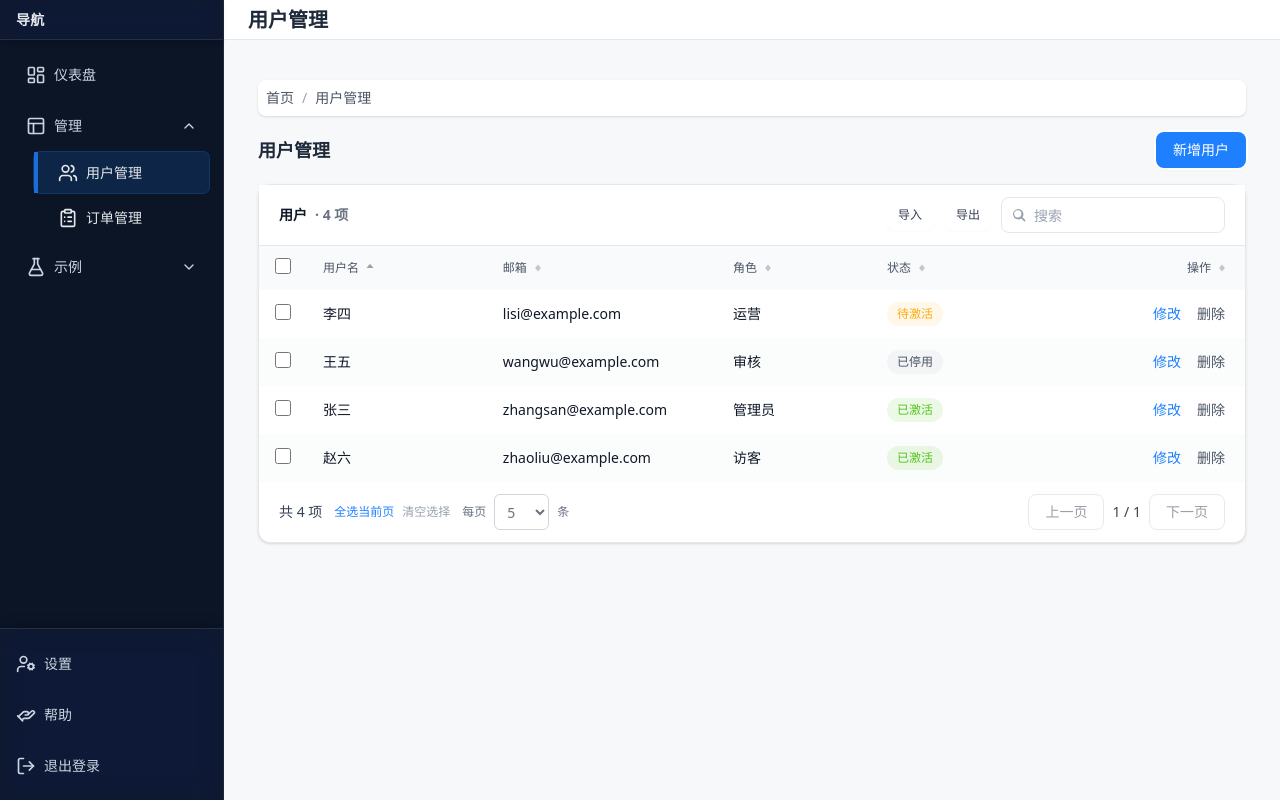
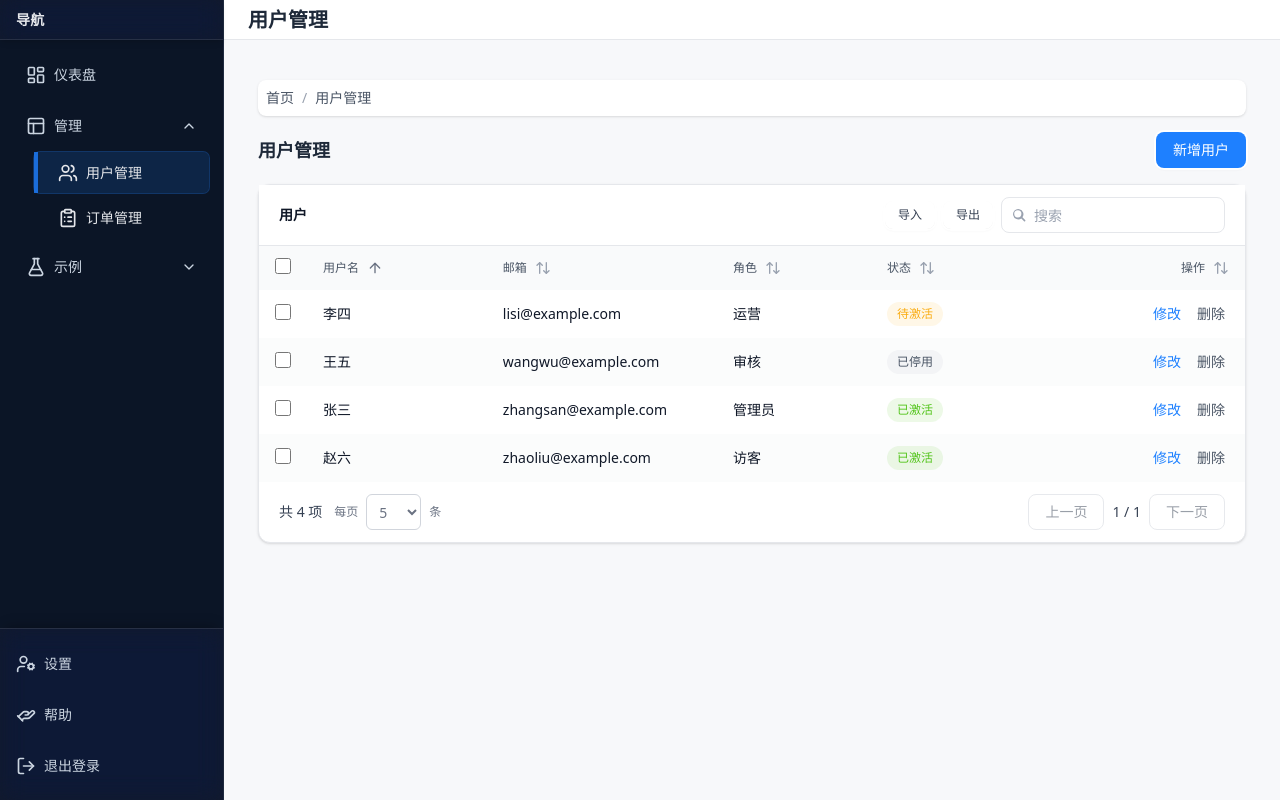
Before and after one commit to zhoumingxuan/sass-ui, a Next.js app: page /users in a window 1280 px wide. Built offline with nearby package versions, Linux system fonts and the light colour scheme.

Commit message:
表格控件修改

```diff
--- a/src/app/demo/table/page.tsx
+++ b/src/app/demo/table/page.tsx
@@ -200,7 +200,6 @@ export default function TableDemo() {
   const [pageSize, setPageSize] = useState(5);
   const [selectedKeys, setSelectedKeys] = useState<Array<string | number>>([]);
   const [selectedRows, setSelectedRows] = useState<Row[]>([]);
-  const [focusedRow, setFocusedRow] = useState<Row | null>(null);
 
   const filtered = useMemo(() => {
     const q = query.trim().toLowerCase();
@@ -288,8 +287,8 @@ export default function TableDemo() {
       </Card>
 
       <Table<Row>
+        className="mt-6"
         title="项目工单"
-        description={focusedRow ? `聚焦项目：${focusedRow.project}` : '选择行或使用键盘上下键以浏览详情'}
         columns={columns}
         data={paged}
         page={page}
@@ -310,13 +309,6 @@ export default function TableDemo() {
             setSelectedRows(rows);
           },
           headerTitle: '选择全部项目',
-          controls: selectedRows.length
-            ? (
-                <ActionLink onClick={() => console.log('archive', selectedRows.length)}>
-                  批量归档
-                </ActionLink>
-              )
-            : null,
         }}
         toolbar={
           <div className="flex items-center gap-2">
@@ -331,7 +323,6 @@ export default function TableDemo() {
             </Button>
           </div>
         }
-        onFocusedRowChange={(_, row) => setFocusedRow(row)}
         footerExtra={
           selectedRows.length > 0 ? (
             <div className="flex items-center gap-2 text-gray-500">
--- a/src/app/page.tsx
+++ b/src/app/page.tsx
@@ -159,7 +159,6 @@ export default function Home() {
   const [pageSize, setPageSize] = useState(5);
   const [selectedKeys, setSelectedKeys] = useState<Array<string | number>>([]);
   const [selectedRows, setSelectedRows] = useState<Row[]>([]);
-  const [focusedMember, setFocusedMember] = useState<Row | null>(null);
 
   const filtered = useMemo(() => {
     const q = query.trim().toLowerCase();
@@ -242,8 +241,6 @@ export default function Home() {
     setPage(1);
   };
 
-  const focusHint = focusedMember ? `当前聚焦成员：${focusedMember.name}` : "选择或使用上下键查看详情";
-
   return (
     <Layout
       menuItems={menuItems}
@@ -288,8 +285,8 @@ export default function Home() {
         </div>
       </Card>
 
-      <div className="mb-3 text-sm text-gray-500">{focusHint}</div>
       <Table<Row>
+        className="mt-6"
         title="员工"
         columns={columns}
         data={paged}
@@ -323,7 +320,6 @@ export default function Home() {
             </Button>
           </div>
         }
-        onFocusedRowChange={(_, row) => setFocusedMember(row)}
         footerExtra={
           selectedRows.length > 0 ? (
             <div className="flex items-center gap-2 text-gray-500">
--- a/src/app/users/page.tsx
+++ b/src/app/users/page.tsx
@@ -44,7 +44,8 @@ export default function Users() {
   const [selectedKeys, setSelectedKeys] = useState<Array<string | number>>([]);
   const [selectedRows, setSelectedRows] = useState<Row[]>([]);
 
-  const columns: Column<Row>[] = useMemo(() => [
+  const columns: Column<Row>[] = useMemo(
+    () => [
       { key: 'username', title: '用户名', minWidth: 160, flex: 1.2, sortable: true },
       {
         key: 'email',
@@ -77,7 +78,9 @@ export default function Users() {
           </div>
         ),
       },
-  ], []);
+    ],
+    [],
+  );
 
   const filtered = useMemo(() => {
     const q = query.trim().toLowerCase();
@@ -116,7 +119,10 @@ export default function Users() {
   }, [filtered]);
 
   const total = filtered.length;
-  const paged = useMemo(() => filtered.slice((page - 1) * pageSize, page * pageSize), [filtered, page, pageSize]);
+  const paged = useMemo(
+    () => filtered.slice((page - 1) * pageSize, page * pageSize),
+    [filtered, page, pageSize],
+  );
 
   const sortableFields: Array<keyof Row> = ['username', 'role', 'status'];
   const handleSort = (key: Column<Row>['key']) => {
@@ -154,6 +160,7 @@ export default function Users() {
         <Button onClick={() => setShowAdd(true)}>新增用户</Button>
       </div>
       <Table<Row>
+        className="mt-4"
         title="用户"
         columns={columns}
         data={paged}
@@ -175,9 +182,6 @@ export default function Users() {
             setSelectedRows(rows);
           },
           headerTitle: '选择用户',
-          controls: selectedRows.length ? (
-            <ActionLink onClick={() => console.log('disable', selectedRows.length)}>批量停用</ActionLink>
-          ) : null,
         }}
         toolbar={
           <div className="flex items-center gap-2">
@@ -193,6 +197,7 @@ export default function Users() {
           selectedRows.length > 0 ? (
             <div className="flex items-center gap-2 text-gray-500">
               <span>批量操作：</span>
+              <ActionLink onClick={() => console.log('disable', selectedRows.length)}>批量停用</ActionLink>
               <ActionLink onClick={() => console.log('reset-password', selectedRows.length)}>重置密码</ActionLink>
             </div>
           ) : null
--- a/src/components/Table.tsx
+++ b/src/components/Table.tsx
@@ -2,6 +2,7 @@
 
 import type { CSSProperties, KeyboardEvent, MouseEvent } from 'react';
 import { ReactNode, useEffect, useMemo, useRef, useState } from 'react';
+import { ArrowDown, ArrowUp, ArrowUpDown } from 'lucide-react';
 import Pagination from './Pagination';
 import { controlRing } from './formStyles';
 
@@ -41,7 +42,6 @@ type RowSelection<T> = {
   isRowSelectable?: (row: T, index: number) => boolean;
   columnWidth?: number;
   headerTitle?: string;
-  controls?: ReactNode;
   enableSelectAll?: boolean;
 };
 
@@ -95,6 +95,18 @@ function useIndeterminate(checked: boolean, indeterminate?: boolean) {
     }
   }, [checked, indeterminate]);
   return ref;
+}
+
+function SortIcon({ active, direction }: { active: boolean; direction?: SortDirection }) {
+  if (!active) {
+    return <ArrowUpDown className="h-4 w-4 text-gray-400" aria-hidden />;
+  }
+  const iconClass = 'h-4 w-4 text-gray-500';
+  return direction === 'asc' ? (
+    <ArrowUp className={iconClass} aria-hidden />
+  ) : (
+    <ArrowDown className={iconClass} aria-hidden />
+  );
 }
 
 export default function Table<T extends Record<string, unknown>>({
@@ -297,11 +309,6 @@ export default function Table<T extends Record<string, unknown>>({
     selection.onChange(uniqueKeys, rows);
   };
 
-  const handleClearSelection = () => {
-    if (!selection) return;
-    selection.onChange([], []);
-  };
-
   const handleSelectionChange = (rowItem: (typeof rowItems)[number], nextChecked: boolean) => {
     if (!selection || !rowItem.selectable) return;
     if (selectionMode === 'single') {
@@ -403,32 +410,6 @@ export default function Table<T extends Record<string, unknown>>({
     );
 
   const selectionCount = selectedKeysRef?.length ?? 0;
-  const selectionControls = selection ? (
-    <div className="flex items-center gap-2 text-xs text-gray-500">
-      {enableSelectAll && selectableRows.length > 0 ? (
-        <button
-          type="button"
-          className="text-primary hover:text-primary/80 focus-visible:text-primary"
-          onClick={() => handleSelectAll(true)}
-        >
-          全选当前页
-        </button>
-      ) : null}
-      <button
-        type="button"
-        className={[
-          'hover:text-gray-700 focus-visible:text-gray-800',
-          selectionCount === 0 ? 'text-gray-400 cursor-not-allowed' : 'text-gray-500',
-        ].join(' ')}
-        onClick={selectionCount === 0 ? undefined : handleClearSelection}
-        disabled={selectionCount === 0}
-      >
-        清空选择
-      </button>
-      {selection.controls}
-    </div>
-  ) : null;
-
   const selectionSummary =
     selection && selectionCount > 0 ? (
       <span className="text-sm text-primary">已选择 {selectionCount} 项</span>
@@ -444,12 +425,7 @@ export default function Table<T extends Record<string, unknown>>({
         <div className="border-b border-gray-200 bg-white px-5 py-3">
           <div className="flex flex-wrap items-center justify-between gap-3">
             <div className="min-w-0 space-y-1">
-              {title && (
-                <div className="flex min-w-0 flex-wrap items-center gap-2 text-sm font-semibold text-gray-900">
-                  <div className="truncate">{title}</div>
-                  <span className="text-gray-500">· {total} 项</span>
-                </div>
-              )}
+              {title && <div className="truncate text-sm font-semibold text-gray-900">{title}</div>}
               {description && <div className="text-xs text-gray-500">{description}</div>}
             </div>
             {(toolbar || onSearch) && (
@@ -543,30 +519,13 @@ export default function Table<T extends Record<string, unknown>>({
                     {sortable ? (
                       <button
                         type="button"
-                        className={`group inline-flex w-full items-center gap-1 ${justifyClass} text-left focus-visible:outline-none focus-visible:ring-2 focus-visible:ring-primary/20`}
+                        className={`group inline-flex w-full items-center justify-between gap-2 text-left focus-visible:outline-none focus-visible:ring-2 focus-visible:ring-primary/20 ${justifyClass}`}
                         onClick={() => onSort?.(col.key)}
                       >
                         <span className="truncate text-xs font-medium text-gray-600 group-hover:text-gray-900">
                           {col.title}
                         </span>
-                        <svg
-                          viewBox="0 0 16 16"
-                          className={`h-3.5 w-3.5 text-gray-400 transition-colors group-hover:text-gray-500 ${
-                            active ? 'opacity-100' : 'opacity-60'
-                          }`}
-                          fill="currentColor"
-                          aria-hidden
-                        >
-                          {active ? (
-                            sortDirection === 'asc' ? (
-                              <path d="M8 3l4 5H4l4-5z" />
-                            ) : (
-                              <path d="M8 13l-4-5h8l-4 5z" />
-                            )
-                          ) : (
-                            <path d="M8 4l3.5 4.5h-7L8 4zm0 8l-3.5-4.5h7L8 12z" />
-                          )}
-                        </svg>
+                        <SortIcon active={active} direction={active ? (sortDirection as SortDirection | undefined) : undefined} />
                       </button>
                     ) : (
                       <span className="truncate text-xs font-medium text-gray-600">{col.title}</span>
@@ -693,7 +652,6 @@ export default function Table<T extends Record<string, unknown>>({
         <div className="flex flex-wrap items-center gap-3">
           <span>共 {total} 项</span>
           {selectionSummary}
-          {selectionControls}
           {onPageSizeChange ? (
             <div className="flex items-center gap-2 text-xs text-gray-500">
               <span className="hidden sm:inline">每页</span>
```
Lines whose indentation alone changed are shown as unchanged.
